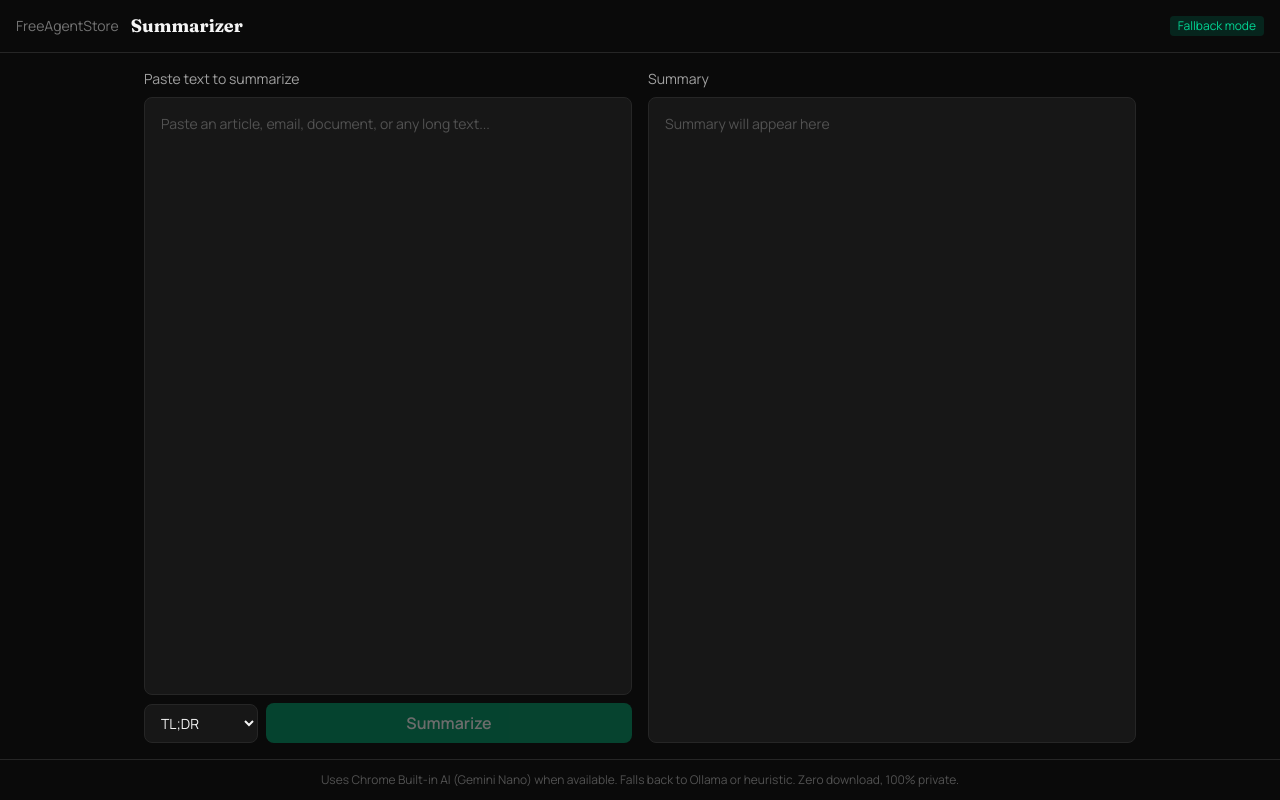
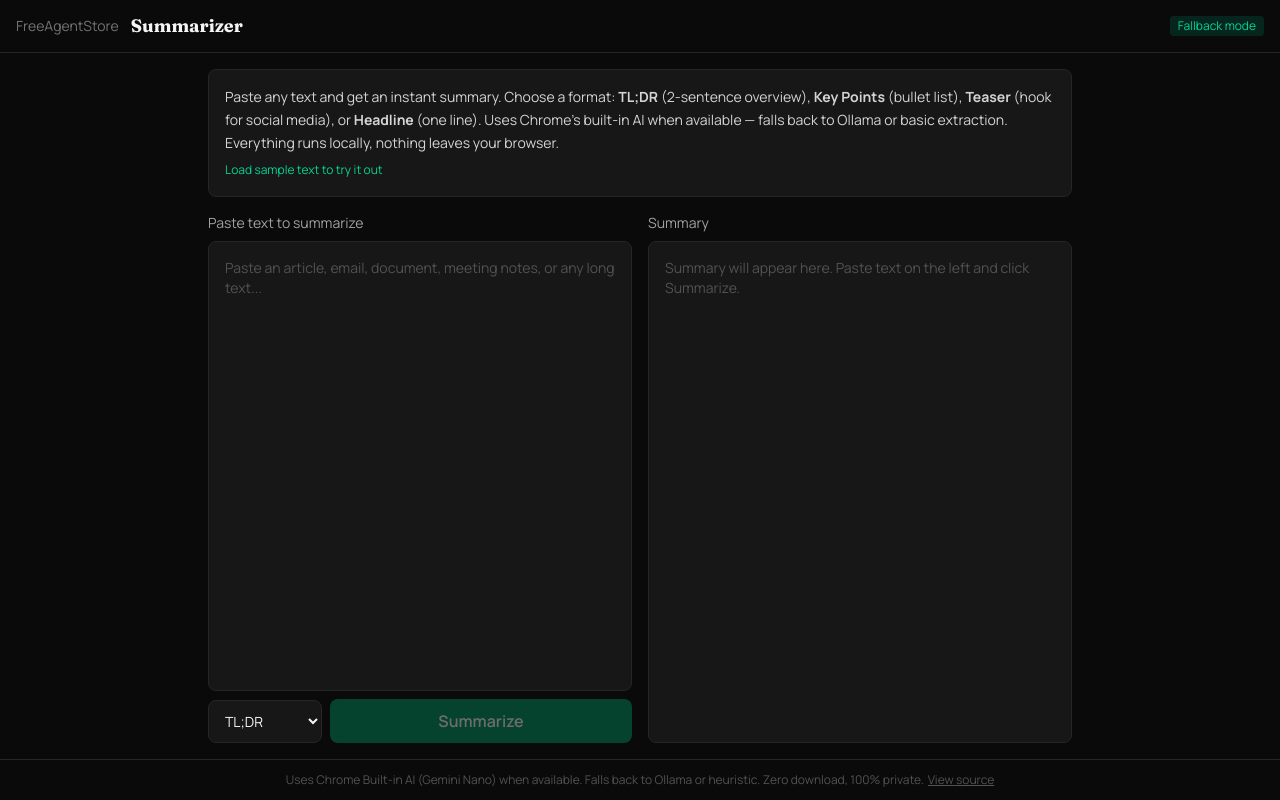
Before and after one commit to FreeAgentStore/platform, a React (Vite) app in the folder agents/summarizer/web/: page / in a window 1280 px wide. Built offline with nearby package versions, Linux system fonts and the light colour scheme.

Commit message:
fix: summarizer UX — explanation, spinner, loading stages, history, sample text, copy button

```diff
--- a/agents/summarizer/web/src/App.tsx
+++ b/agents/summarizer/web/src/App.tsx
@@ -1,7 +1,26 @@
-import { useState, useEffect } from 'react';
+import { useState, useEffect, useCallback } from 'react';
 
 type SummaryType = 'tl;dr' | 'key-points' | 'teaser' | 'headline';
 type Status = 'checking' | 'available' | 'unavailable' | 'summarizing';
+
+interface HistoryEntry {
+  input: string;
+  summary: string;
+  type: SummaryType;
+  source: string;
+  timestamp: number;
+}
+
+function loadHistory(): HistoryEntry[] {
+  try { return JSON.parse(localStorage.getItem('summarizer-history') ?? '[]'); } catch { return []; }
+}
+function saveHistory(h: HistoryEntry[]) { localStorage.setItem('summarizer-history', JSON.stringify(h.slice(0, 20))); }
+
+const SAMPLE_TEXT = `The European Space Agency (ESA) announced today that its Mars Sample Return mission has entered the final design phase. The ambitious project, developed in collaboration with NASA, aims to bring rock and soil samples from Mars back to Earth for the first time in history. Scientists believe these samples could contain evidence of ancient microbial life.
+
+The mission involves multiple spacecraft and a complex sequence of launches and orbital maneuvers. A lander will collect samples cached by NASA's Perseverance rover, launch them into Mars orbit using a small rocket, then a separate orbiter will capture the sample container and return it to Earth. The entire process is expected to take approximately ten years from launch to sample delivery.
+
+Dr. Maria Rodriguez, the mission's lead scientist, emphasized the significance: "These samples will be studied for decades. Every major space agency in the world wants access to Martian material. This mission represents the most complex robotic space exploration ever attempted." The estimated cost is €7 billion, making it one of the most expensive unmanned space missions in history.`;
 
 export default function App() {
   const [status, setStatus] = useState<Status>('checking');
@@ -9,10 +28,16 @@ export default function App() {
   const [summary, setSummary] = useState('');
   const [summaryType, setSummaryType] = useState<SummaryType>('tl;dr');
   const [source, setSource] = useState<string>('');
+  const [loadingMessage, setLoadingMessage] = useState('');
+  const [history, setHistory] = useState<HistoryEntry[]>(loadHistory);
+  const [showHistory, setShowHistory] = useState(false);
+  const [copied, setCopied] = useState(false);
+  const [wordCount, setWordCount] = useState(0);
 
-  useEffect(() => {
-    checkAvailability();
-  }, []);
+  useEffect(() => { saveHistory(history); }, [history]);
+  useEffect(() => { setWordCount(text.trim() ? text.trim().split(/\s+/).length : 0); }, [text]);
+
+  useEffect(() => { checkAvailability(); }, []);
 
   async function checkAvailability() {
     const g = globalThis as any;
@@ -25,51 +50,74 @@ export default function App() {
     }
   }
 
+  const addToHistory = useCallback((entry: HistoryEntry) => {
+    setHistory(prev => [entry, ...prev].slice(0, 20));
+  }, []);
+
   async function summarize() {
     if (!text.trim()) return;
     setStatus('summarizing');
     setSummary('');
+    setLoadingMessage('Trying Chrome Built-in AI (Summarizer API)... this may take 10-20 seconds');
 
     try {
-      // Try built-in Summarizer API
       const g = globalThis as any;
       const S = g.Summarizer ?? g.ai?.summarizer;
       if (S?.create) {
+        setLoadingMessage('Chrome AI is processing your text...');
         const summarizer = await S.create({ type: summaryType, format: 'markdown', length: 'medium' });
         const result = await summarizer.summarize(text);
         setSummary(result);
         setSource('Chrome Built-in AI');
         setStatus('available');
+        setLoadingMessage('');
+        addToHistory({ input: text.slice(0, 100), summary: result, type: summaryType, source: 'Chrome AI', timestamp: Date.now() });
         return;
       }
     } catch {}
 
     try {
-      // Fallback: Ollama
+      setLoadingMessage('Chrome AI unavailable. Trying Ollama on localhost...');
       const res = await fetch('http://localhost:11434/api/generate', {
         method: 'POST',
         headers: { 'Content-Type': 'application/json' },
-        body: JSON.stringify({
-          model: 'llama3.2',
-          prompt: `Summarize the following text as ${summaryType}:\n\n${text}`,
-          stream: false,
-        }),
+        body: JSON.stringify({ model: 'llama3.2', prompt: `Summarize the following text as ${summaryType}:\n\n${text}`, stream: false }),
       });
       if (res.ok) {
         const data = await res.json();
         setSummary(data.response);
         setSource('Ollama (local)');
         setStatus('available');
+        setLoadingMessage('');
+        addToHistory({ input: text.slice(0, 100), summary: data.response, type: summaryType, source: 'Ollama', timestamp: Date.now() });
         return;
       }
     } catch {}
 
-    // Fallback: basic heuristic (first N sentences)
+    setLoadingMessage('');
     const sentences = text.match(/[^.!?]+[.!?]+/g) ?? [text];
-    setSummary(sentences.slice(0, 3).join(' ').trim());
-    setSource('Heuristic (basic)');
+    const heuristic = sentences.slice(0, summaryType === 'headline' ? 1 : summaryType === 'tl;dr' ? 2 : 4).join(' ').trim();
+    setSummary(heuristic);
+    setSource('Heuristic (extracts key sentences)');
     setStatus('available');
+    addToHistory({ input: text.slice(0, 100), summary: heuristic, type: summaryType, source: 'Heuristic', timestamp: Date.now() });
   }
+
+  const restoreFromHistory = useCallback((entry: HistoryEntry) => {
+    setSummary(entry.summary);
+    setSource(entry.source);
+    setSummaryType(entry.type);
+    setShowHistory(false);
+  }, []);
+
+  const timeAgo = (ts: number) => {
+    const mins = Math.floor((Date.now() - ts) / 60000);
+    if (mins < 1) return 'just now';
+    if (mins < 60) return `${mins}m ago`;
+    const hrs = Math.floor(mins / 60);
+    if (hrs < 24) return `${hrs}h ago`;
+    return `${Math.floor(hrs / 24)}d ago`;
+  };
 
   return (
     <div className="min-h-dvh bg-neutral-950 text-neutral-100 flex flex-col">
@@ -77,43 +125,118 @@ export default function App() {
         <a href="https://freeagentstore.online" className="text-neutral-500 hover:text-neutral-300 text-sm">FreeAgentStore</a>
         <h1 className="font-semibold text-lg" style={{ fontFamily: 'var(--font-serif)' }}>Summarizer</h1>
         <span className="ml-auto text-xs px-2 py-0.5 rounded bg-emerald-900/40 text-emerald-400">
-          {status === 'checking' ? 'Checking...' : status === 'available' ? 'Built-in AI ready' : 'Fallback mode'}
+          {status === 'checking' ? 'Checking AI...' : status === 'available' ? 'Built-in AI ready' : status === 'summarizing' ? 'Working...' : 'Fallback mode'}
         </span>
       </header>
 
-      <main className="flex-1 flex flex-col lg:flex-row max-w-5xl mx-auto w-full p-4 gap-4">
+      <main className="flex-1 flex flex-col max-w-4xl mx-auto w-full p-4 gap-4">
+        {/* Explanation */}
+        <div className="bg-neutral-900 border border-neutral-800 rounded-lg p-4">
+          <p className="text-sm text-neutral-300 leading-relaxed">
+            Paste any text and get an instant summary. Choose a format: <strong>TL;DR</strong> (2-sentence overview),
+            <strong> Key Points</strong> (bullet list), <strong>Teaser</strong> (hook for social media),
+            or <strong>Headline</strong> (one line). Uses Chrome's built-in AI when available — falls back to
+            Ollama or basic extraction. Everything runs locally, nothing leaves your browser.
+          </p>
+          {!text && (
+            <button onClick={() => setText(SAMPLE_TEXT)}
+              className="mt-2 text-xs text-emerald-400 hover:text-emerald-300">
+              Load sample text to try it out
+            </button>
+          )}
+        </div>
+
+        {/* Two-panel layout */}
+        <div className="flex-1 flex flex-col lg:flex-row gap-4">
+          {/* Input */}
           <div className="flex-1 flex flex-col gap-2">
+            <div className="flex items-center justify-between">
               <label className="text-sm text-neutral-400">Paste text to summarize</label>
-          <textarea
-            value={text} onChange={e => setText(e.target.value)}
-            placeholder="Paste an article, email, document, or any long text..."
-            className="flex-1 min-h-[250px] p-4 rounded-lg bg-neutral-900 border border-neutral-800 resize-none focus:outline-none focus:border-emerald-600 text-neutral-100 placeholder:text-neutral-600 text-sm"
-          />
+              {wordCount > 0 && <span className="text-xs text-neutral-600">{wordCount} words</span>}
+            </div>
+            <textarea value={text} onChange={e => setText(e.target.value)}
+              placeholder="Paste an article, email, document, meeting notes, or any long text..."
+              disabled={status === 'summarizing'}
+              className="flex-1 min-h-[250px] p-4 rounded-lg bg-neutral-900 border border-neutral-800 resize-none focus:outline-none focus:border-emerald-600 text-neutral-100 placeholder:text-neutral-600 text-sm disabled:opacity-50" />
             <div className="flex gap-2 items-center">
               <select value={summaryType} onChange={e => setSummaryType(e.target.value as SummaryType)}
-              className="px-3 py-2 rounded-lg bg-neutral-900 border border-neutral-800 text-sm">
+                disabled={status === 'summarizing'}
+                className="px-3 py-2.5 rounded-lg bg-neutral-900 border border-neutral-800 text-sm disabled:opacity-50">
                 <option value="tl;dr">TL;DR</option>
                 <option value="key-points">Key Points</option>
                 <option value="teaser">Teaser</option>
                 <option value="headline">Headline</option>
               </select>
               <button onClick={summarize} disabled={!text.trim() || status === 'summarizing'}
-              className="flex-1 px-4 py-2 rounded-lg font-semibold text-white disabled:opacity-40 bg-emerald-600 hover:bg-emerald-500">
-              {status === 'summarizing' ? 'Summarizing...' : 'Summarize'}
+                className="flex-1 px-4 py-2.5 rounded-lg font-semibold text-white disabled:opacity-40 bg-emerald-600 hover:bg-emerald-500 transition-colors">
+                {status === 'summarizing' ? (
+                  <span className="flex items-center gap-2 justify-center">
+                    <svg className="animate-spin h-4 w-4" viewBox="0 0 24 24"><circle className="opacity-25" cx="12" cy="12" r="10" stroke="currentColor" strokeWidth="4" fill="none"/><path className="opacity-75" fill="currentColor" d="M4 12a8 8 0 018-8V0C5.373 0 0 5.373 0 12h4z"/></svg>
+                    Summarizing...
+                  </span>
+                ) : 'Summarize'}
               </button>
             </div>
           </div>
 
+          {/* Output */}
           <div className="flex-1 flex flex-col gap-2">
-          <label className="text-sm text-neutral-400">Summary {source && <span className="text-neutral-600">via {source}</span>}</label>
+            <div className="flex items-center justify-between">
+              <label className="text-sm text-neutral-400">
+                Summary {source && <span className="text-neutral-600">via {source}</span>}
+              </label>
+              {summary && (
+                <button onClick={() => { navigator.clipboard.writeText(summary); setCopied(true); setTimeout(() => setCopied(false), 1500); }}
+                  className="text-xs text-emerald-400 hover:text-emerald-300">
+                  {copied ? 'Copied!' : 'Copy'}
+                </button>
+              )}
+            </div>
             <div className="flex-1 p-4 rounded-lg bg-neutral-900 border border-neutral-800 text-sm whitespace-pre-wrap min-h-[250px]">
-            {summary || <span className="text-neutral-600">Summary will appear here</span>}
+              {status === 'summarizing' ? (
+                <div className="flex flex-col items-center justify-center h-full gap-3 text-center">
+                  <svg className="animate-spin h-8 w-8 text-emerald-400" viewBox="0 0 24 24"><circle className="opacity-25" cx="12" cy="12" r="10" stroke="currentColor" strokeWidth="4" fill="none"/><path className="opacity-75" fill="currentColor" d="M4 12a8 8 0 018-8V0C5.373 0 0 5.373 0 12h4z"/></svg>
+                  <p className="text-emerald-400 text-sm">{loadingMessage}</p>
+                  <p className="text-neutral-600 text-xs max-w-xs">Chrome AI processes text locally on your device. This can take 10-20 seconds for longer texts.</p>
+                </div>
+              ) : summary ? (
+                summary
+              ) : (
+                <span className="text-neutral-600">Summary will appear here. Paste text on the left and click Summarize.</span>
+              )}
             </div>
           </div>
+        </div>
+
+        {/* History */}
+        {history.length > 0 && (
+          <div>
+            <button onClick={() => setShowHistory(!showHistory)}
+              className="text-xs text-neutral-500 hover:text-neutral-300 flex items-center gap-1">
+              <span>{showHistory ? '▼' : '▶'}</span>
+              Previous summaries ({history.length})
+            </button>
+            {showHistory && (
+              <div className="mt-2 space-y-2">
+                {history.map((entry, i) => (
+                  <button key={i} onClick={() => restoreFromHistory(entry)}
+                    className="w-full flex items-center gap-3 p-3 rounded-lg bg-neutral-900 border border-neutral-800 hover:border-neutral-600 transition-colors text-left">
+                    <div className="flex-1 min-w-0">
+                      <p className="text-xs text-neutral-300 truncate">{entry.input}...</p>
+                      <p className="text-xs text-neutral-500 truncate mt-0.5">{entry.summary.slice(0, 80)}...</p>
+                      <p className="text-[10px] text-neutral-600 mt-0.5">{entry.type} &middot; {entry.source} &middot; {timeAgo(entry.timestamp)}</p>
+                    </div>
+                  </button>
+                ))}
+              </div>
+            )}
+          </div>
+        )}
       </main>
 
       <footer className="text-center text-xs text-neutral-600 py-3 border-t border-neutral-800">
         Uses Chrome Built-in AI (Gemini Nano) when available. Falls back to Ollama or heuristic. Zero download, 100% private.
+        <a href="https://github.com/FreeAgentStore/summarizer" className="underline ml-1">View source</a>
       </footer>
     </div>
   );
```
Lines whose indentation alone changed are shown as unchanged.
